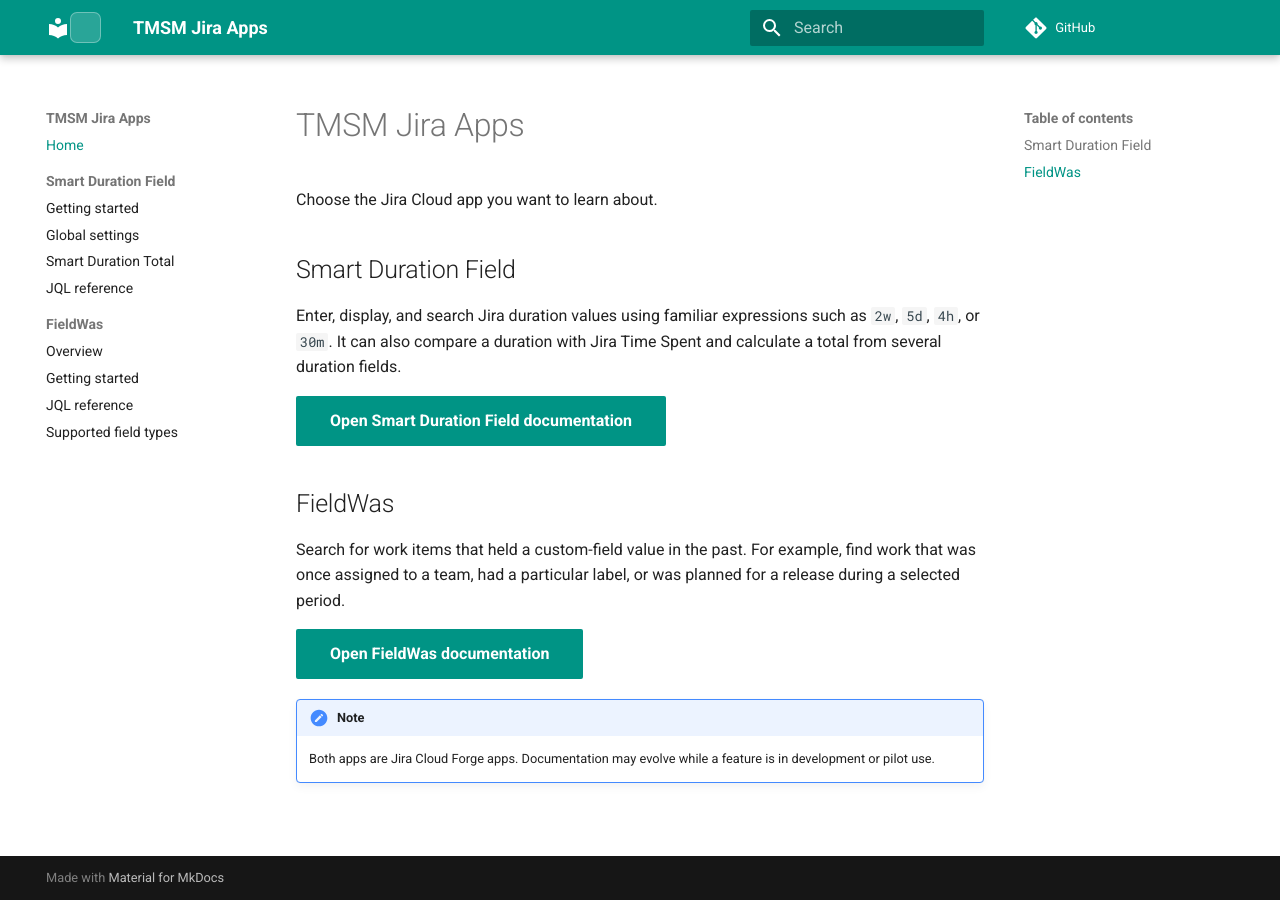
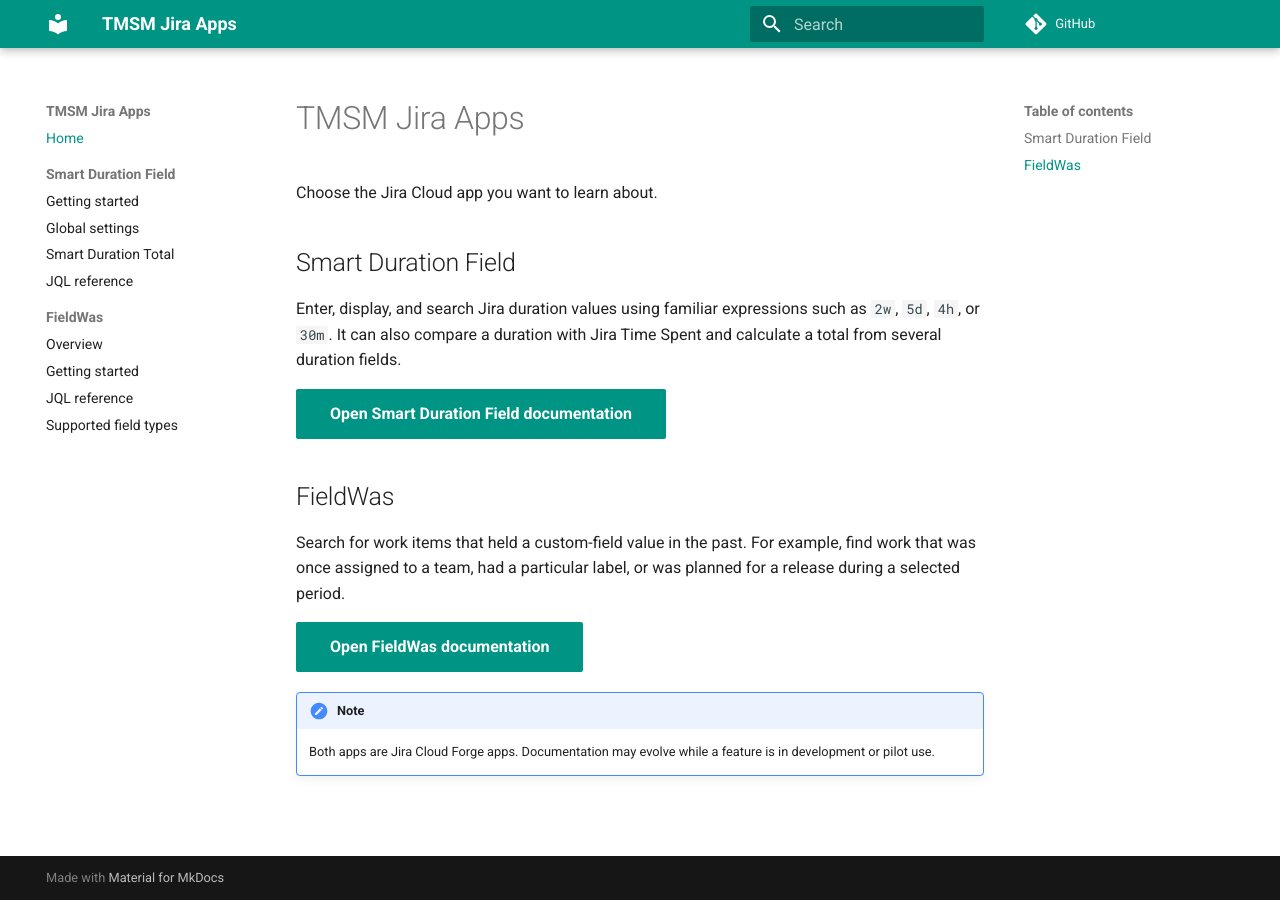
Before and after one commit to tmsm-apps/docs, an MkDocs documentation site: the page built from docs/index.md, in a window 1280 px wide. Built offline with MkDocs 1.6.1 and Material for MkDocs 9.7.7, drawn with Linux system fonts in a browser that asks for light colours; comment, search, counter and statistics services are not loaded.

Commit message:
Remove documentation header icons

```diff
--- a/docs/stylesheets/brand.css
+++ b/docs/stylesheets/brand.css
@@ -1,6 +1,10 @@
-.md-header__button.md-logo { align-items: center; display: flex; }
-.md-header__button.md-logo::after { align-items: center; background: rgba(255,255,255,.16); border: 1px solid rgba(255,255,255,.32); border-radius: 7px; color: #fff; content: attr(data-brand-mark); display: inline-flex; font-size: .95rem; font-weight: 800; height: 1.55rem; justify-content: center; letter-spacing: -.08em; width: 1.55rem; }
-html[data-app-brand="fieldwas"] { --md-primary-fg-color: #101214; --md-accent-fg-color: #6554c0; }
-html[data-app-brand="fieldwas"] .md-header__button.md-logo::after { background: #6554c0; border-color: #8f84e8; }
-html[data-app-brand="smart-duration"] { --md-primary-fg-color: #006f7a; --md-accent-fg-color: #e38300; }
-html[data-app-brand="smart-duration"] .md-header__button.md-logo::after { background: #e38300; border-color: #ffc267; }
+/* Colour identifies the active app without adding an extra header icon. */
+html[data-app-brand="fieldwas"] {
+  --md-primary-fg-color: #101214;
+  --md-accent-fg-color: #6554c0;
+}
+
+html[data-app-brand="smart-duration"] {
+  --md-primary-fg-color: #006f7a;
+  --md-accent-fg-color: #e38300;
+}
```
